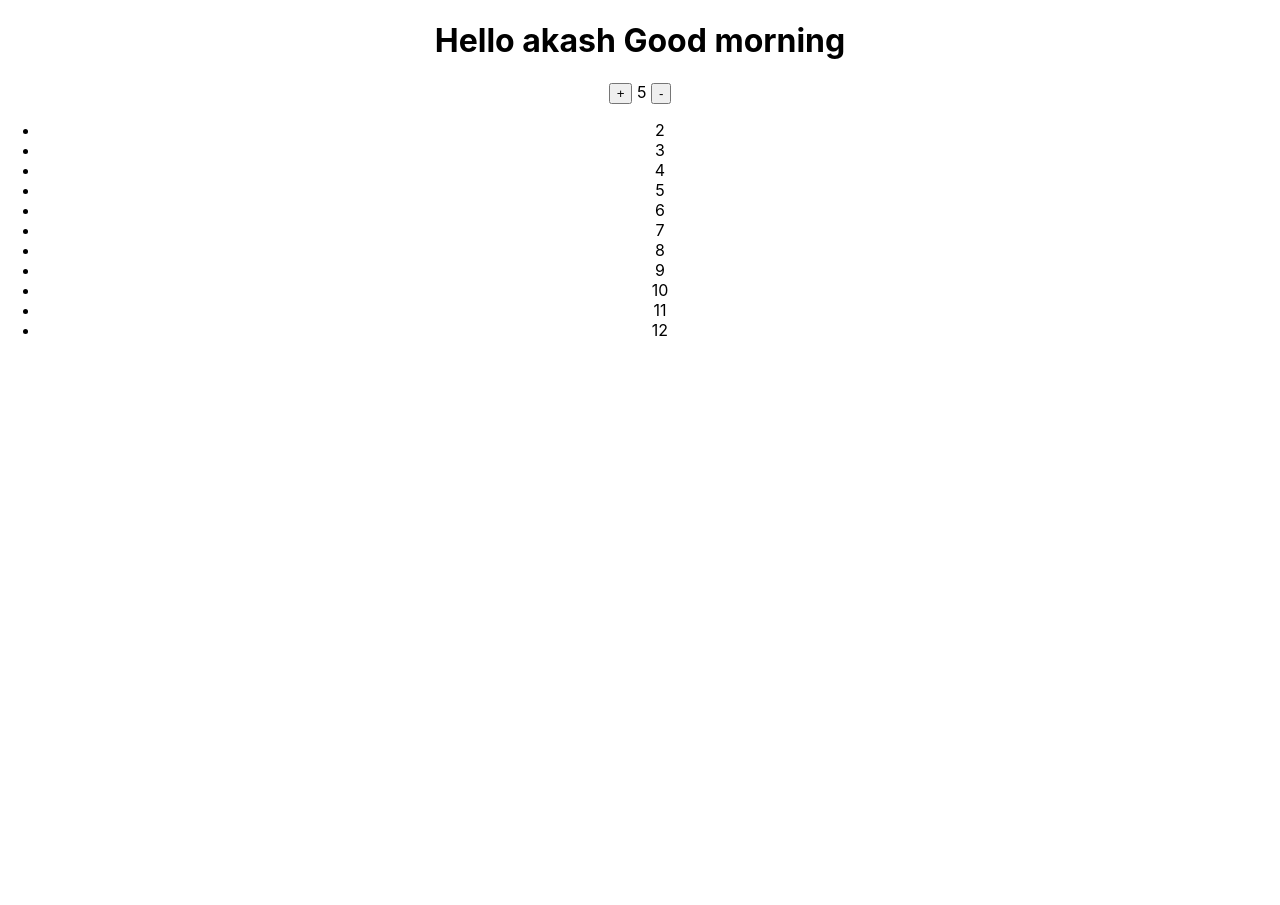
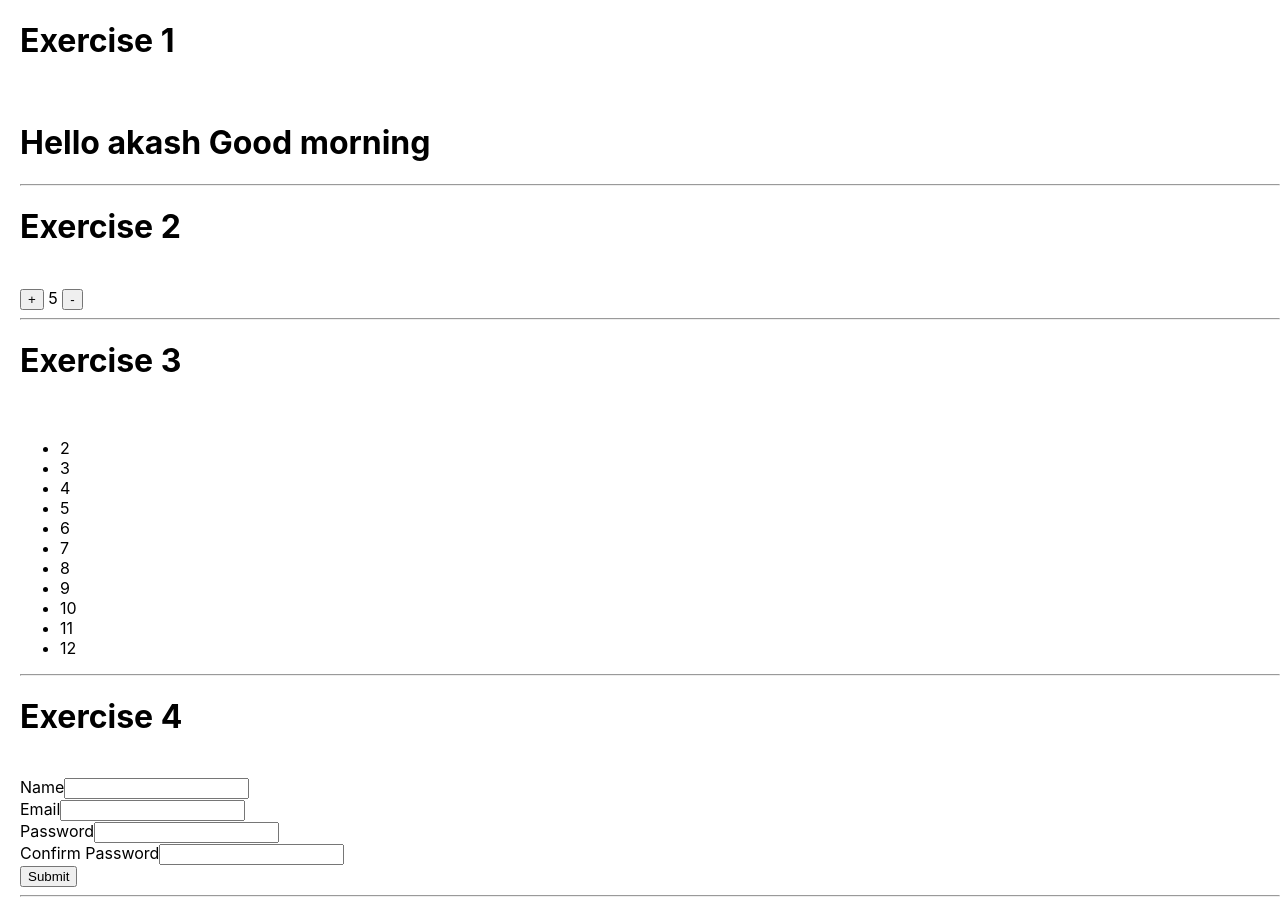
Before and after one commit to AkashShukl/sols, a React (Create React App) app: page / in a window 1280 px wide. Before the commit the page ends 800 px from the top, so only its background shows below. Built offline with nearby package versions, Linux system fonts and the light colour scheme.

Commit message:
exercise 4

```diff
--- a/src/App.css
+++ b/src/App.css
@@ -1,38 +1,3 @@
-.App {
-  text-align: center;
+.app{
+  margin-left: 20px;
 }
-
-.App-logo {
-  height: 40vmin;
-  pointer-events: none;
-}
-
-@media (prefers-reduced-motion: no-preference) {
-  .App-logo {
-    animation: App-logo-spin infinite 20s linear;
-  }
-}
-
-.App-header {
-  background-color: #282c34;
-  min-height: 100vh;
-  display: flex;
-  flex-direction: column;
-  align-items: center;
-  justify-content: center;
-  font-size: calc(10px + 2vmin);
-  color: white;
-}
-
-.App-link {
-  color: #61dafb;
-}
-
-@keyframes App-logo-spin {
-  from {
-    transform: rotate(0deg);
-  }
-  to {
-    transform: rotate(360deg);
-  }
-}
--- a/src/App.js
+++ b/src/App.js
@@ -1,15 +1,24 @@
-
-import './App.css';
-import Greetings from './components/Greetings';
-import Counter from './components/Counter';
-import ListView from './components/ListView';
+import "./App.css";
+import Greetings from "./components/Greetings";
+import Counter from "./components/Counter";
+import ListView from "./components/ListView";
+import SignupForm from "./components/SignupForm";
 
 function App() {
   return (
-    <div className="App">
-      <Greetings name="akash"/>
-      <Counter defaultValue = "5"/>
-      <ListView start= "2" end = "12" />
+    <div className="app">
+      <h1> Exercise 1</h1> <br />
+      <Greetings name="akash" />
+      <hr />
+      <h1> Exercise 2</h1> <br />
+      <Counter defaultValue="5" />
+      <hr />
+      <h1> Exercise 3</h1> <br />
+      <ListView start="2" end="12" />
+      <hr />
+      <h1> Exercise 4</h1> <br />
+      <SignupForm />
+      <hr />
     </div>
   );
 }
--- /dev/null
+++ b/src/components/SignupForm.jsx
@@ -0,0 +1,67 @@
+import React, { useState } from "react";
+
+export default function SignupForm() {
+  const [name, setname] = useState("");
+  const [email, setemail] = useState("");
+  const [password, setpassword] = useState("");
+  const [confirmPassword, setconfirmPassword] = useState("");
+
+  const reset = () => {
+    setname("");
+    setpassword("");
+    setconfirmPassword("");
+    setemail("");
+  };
+
+  const handleNameChange = (e) => {
+    setname(e.target.value);
+  };
+
+  const handleEmailChange = (e) => {
+    setemail(e.target.value);
+  };
+
+  const handlePasswordChange = (e) => {
+    setpassword(e.target.value);
+  };
+  const handleConfirmPasswordChange = (e) => {
+    setconfirmPassword(e.target.value);
+  };
+
+  const handleSubmit = () => {
+    if (!(name && email && password && confirmPassword)) {
+      alert("All Fields are manadatory ");
+    } else if (password !== confirmPassword) {
+      alert("Passwords do not match ");
+    } else if (!email.match(/.*@.*\..*/)) {
+      alert(" Invalid Email");
+    } else {
+      reset();
+      alert("Submitted");
+    }
+  };
+
+  return (
+    <div>
+      <label>Name</label>
+      <input type="text" value={name} onChange={handleNameChange}></input><br/>
+      <label>Email</label>
+      <input type="text" value={email} onChange={handleEmailChange}></input><br/>
+      <label>Password</label>
+      <input
+        type="password"
+        value={password}
+        onChange={handlePasswordChange}
+      ></input><br/>
+      <label>Confirm Password</label>
+      <input
+        type="password"
+        value={confirmPassword}
+        onChange={handleConfirmPasswordChange}
+      ></input><br/>
+      <button type="submit" onClick={handleSubmit}>
+        Submit
+      </button>
+    </div>
+  );
+}
```
